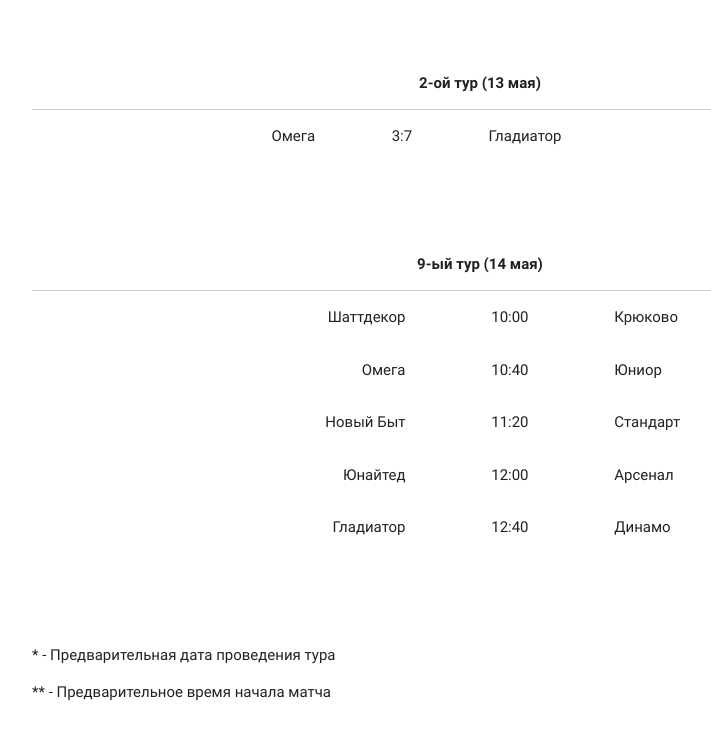
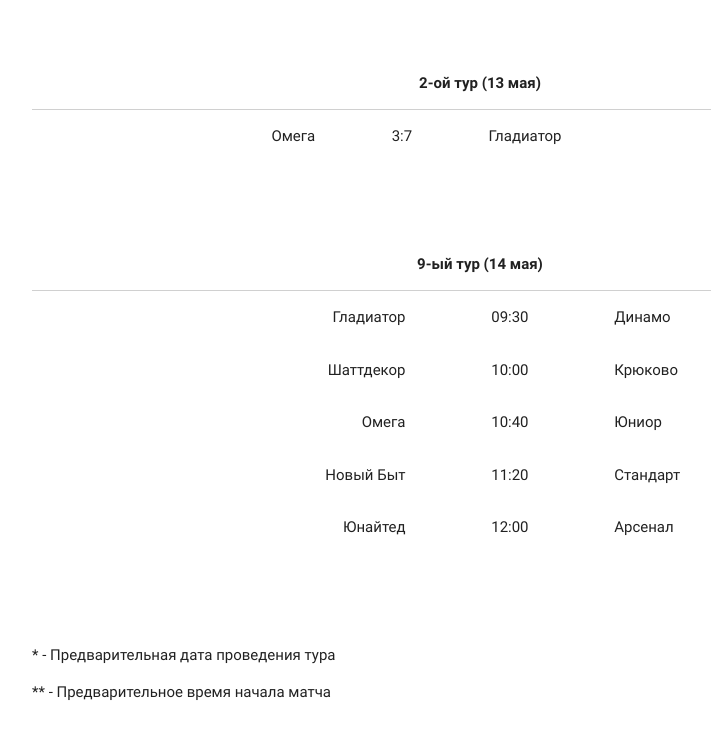
Before and after one commit to ProtonNoir/protonnoir.github.io, a plain HTML site: page 2016/calend.html in a window 1280 px wide. Shown: the part 3912-4646 px from the top of the page, without its empty margins (160-871 px from the left). Drawn offline with nearby package versions, Linux system fonts and the light colour scheme.

Commit message:
Update 13.05.16 #3
Updated fixtures

```diff
--- a/2016/calend.html
+++ b/2016/calend.html
@@ -466,6 +466,11 @@
         </thead>
  <tbody>
 <tr>
+<td style="text-align:right">Гладиатор</td>
+<td style="text-align:center">09:30</td>
+<td style="text-align:left">Динамо</td>
+</tr>
+<tr>
 <td style="text-align:right">Шаттдекор</td>
 <td style="text-align:center">10:00</td>
 <td style="text-align:left">Крюково</td>
@@ -485,11 +490,7 @@
 <td style="text-align:center">12:00</td>
 <td style="text-align:left">Арсенал</td>
 </tr>
-<tr>
-<td style="text-align:right">Гладиатор</td>
-<td style="text-align:center">12:40</td>
-<td style="text-align:left">Динамо</td>
-</tr>
+
 </tbody>
 </table>
 
```
